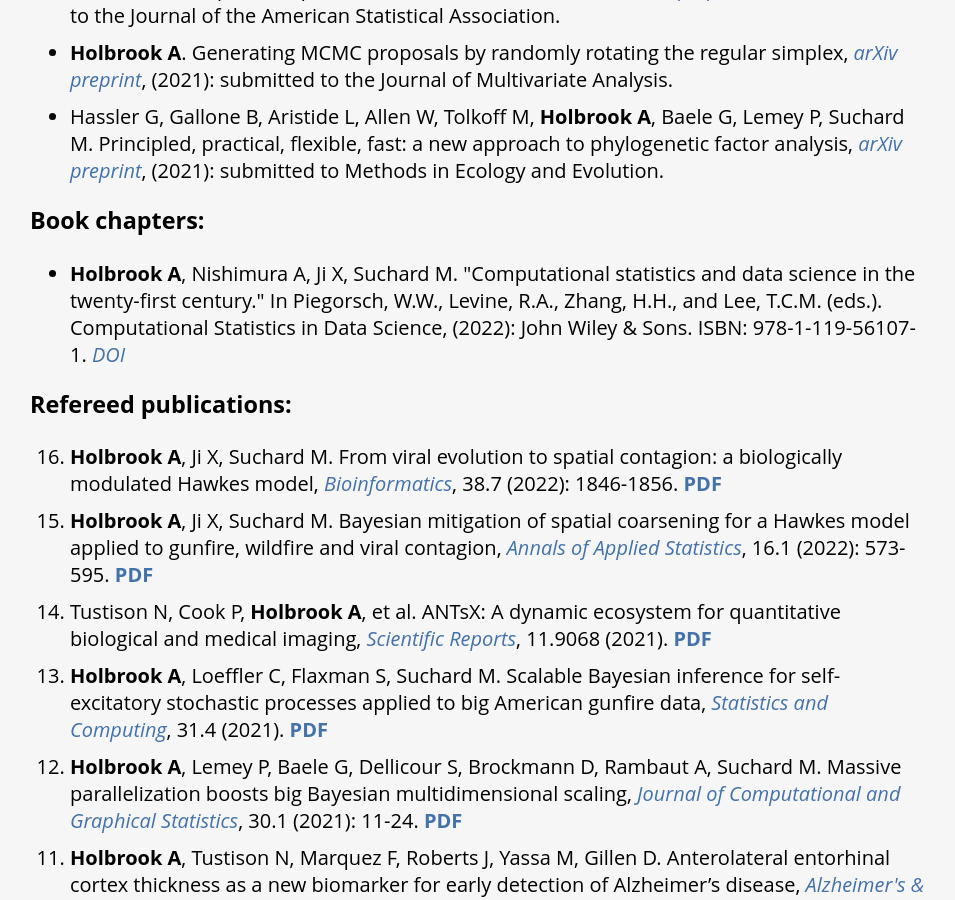
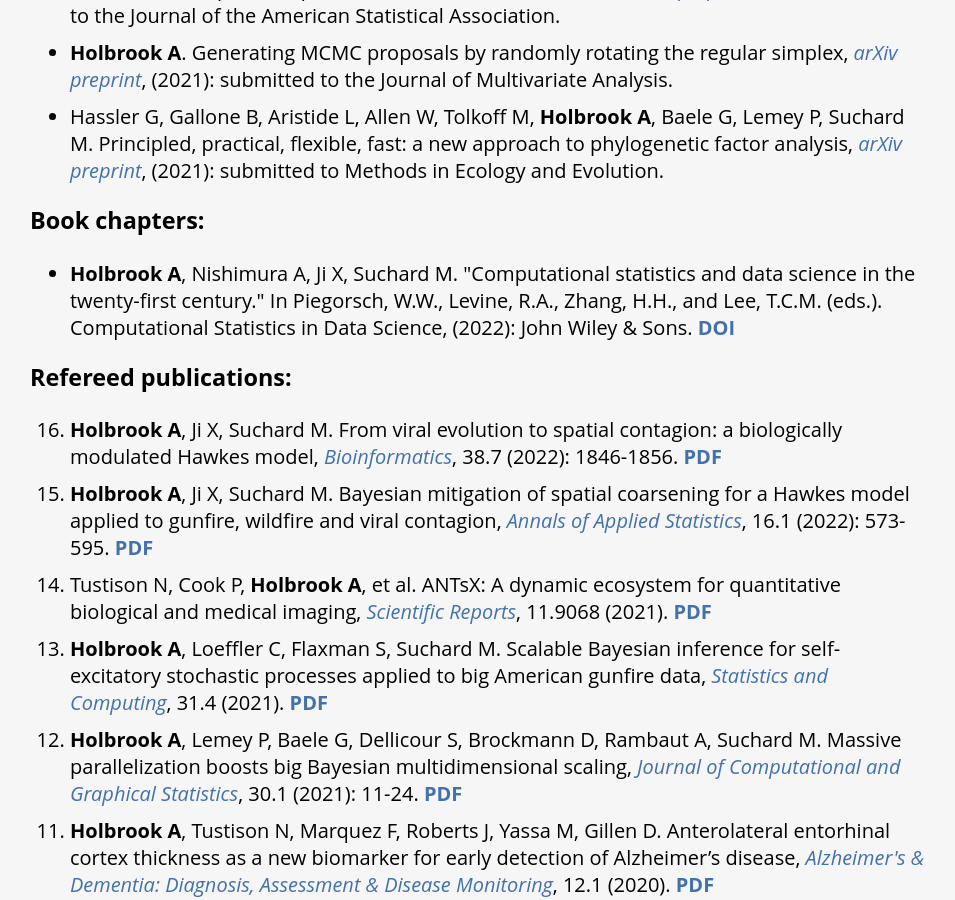
Before and after one commit to andrewjholbrook/andrewjholbrook.github.io, a Jekyll site: the page built from research.html, in a window 1280 px wide and 900 px high, scrolled down 499 px. Shown: the whole window, without its empty margins (162-1117 px from the left). Built offline with Jekyll 4.4.1, drawn with Linux system fonts in a browser that asks for light colours; a style sheet for code colours, icons or effects is not loaded.

Commit message:
Update research.html

```diff
--- a/research.html
+++ b/research.html
@@ -23,7 +23,7 @@
           <li><b>Holbrook A</b>, Nishimura A, Ji X, Suchard M. "Computational statistics and data science in the twenty-first century." In Piegorsch,
 W.W., Levine, R.A., Zhang, H.H., and Lee, T.C.M. (eds.). Computational
 Statistics in Data Science, (2022):
-John Wiley & Sons. ISBN: 978-1-119-56107-1. <i><a href="https://doi.org/10.1002/9781118445112.stat08324" target="_blank"> DOI</a></i> </li>
+John Wiley & Sons. <b><a href="https://doi.org/10.1002/9781118445112.stat08324" target="_blank"> DOI</a></b> </li>
        </ul>
 
   <h3>Refereed publications:</h3>
```
